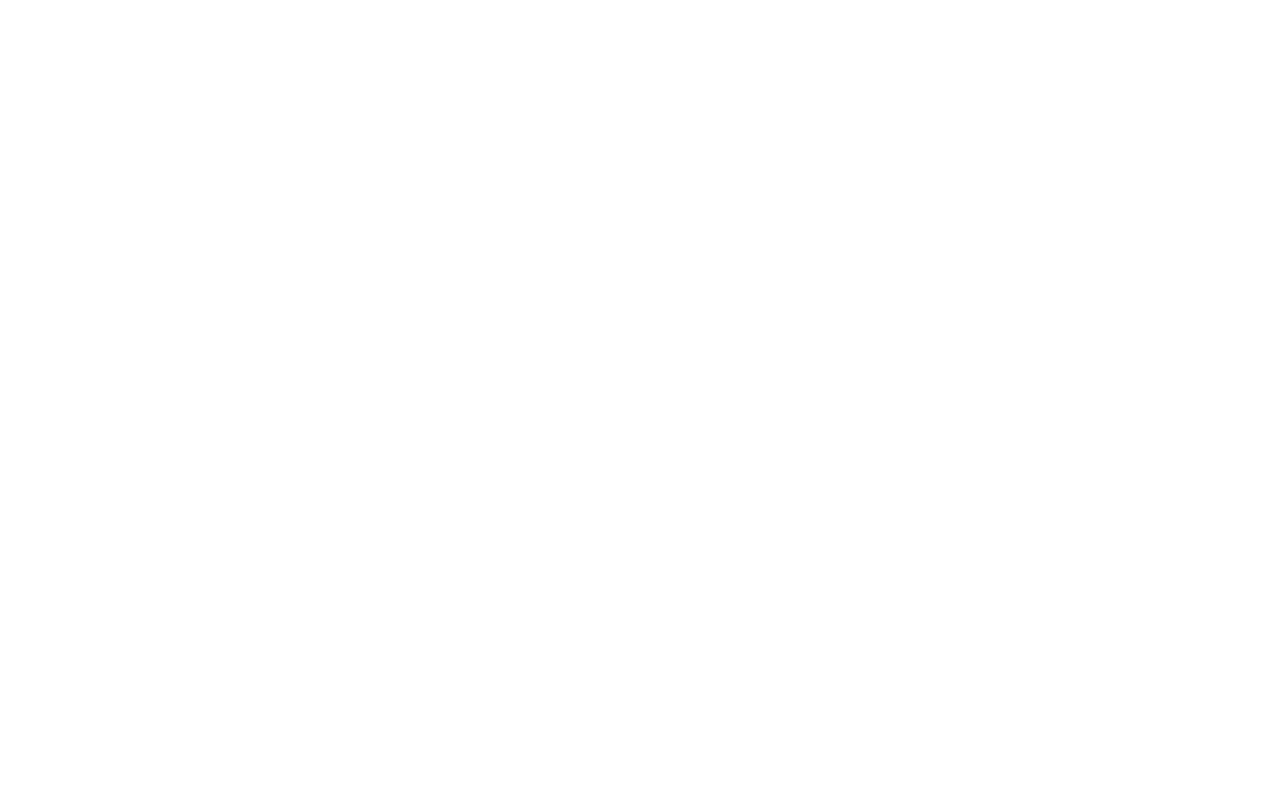
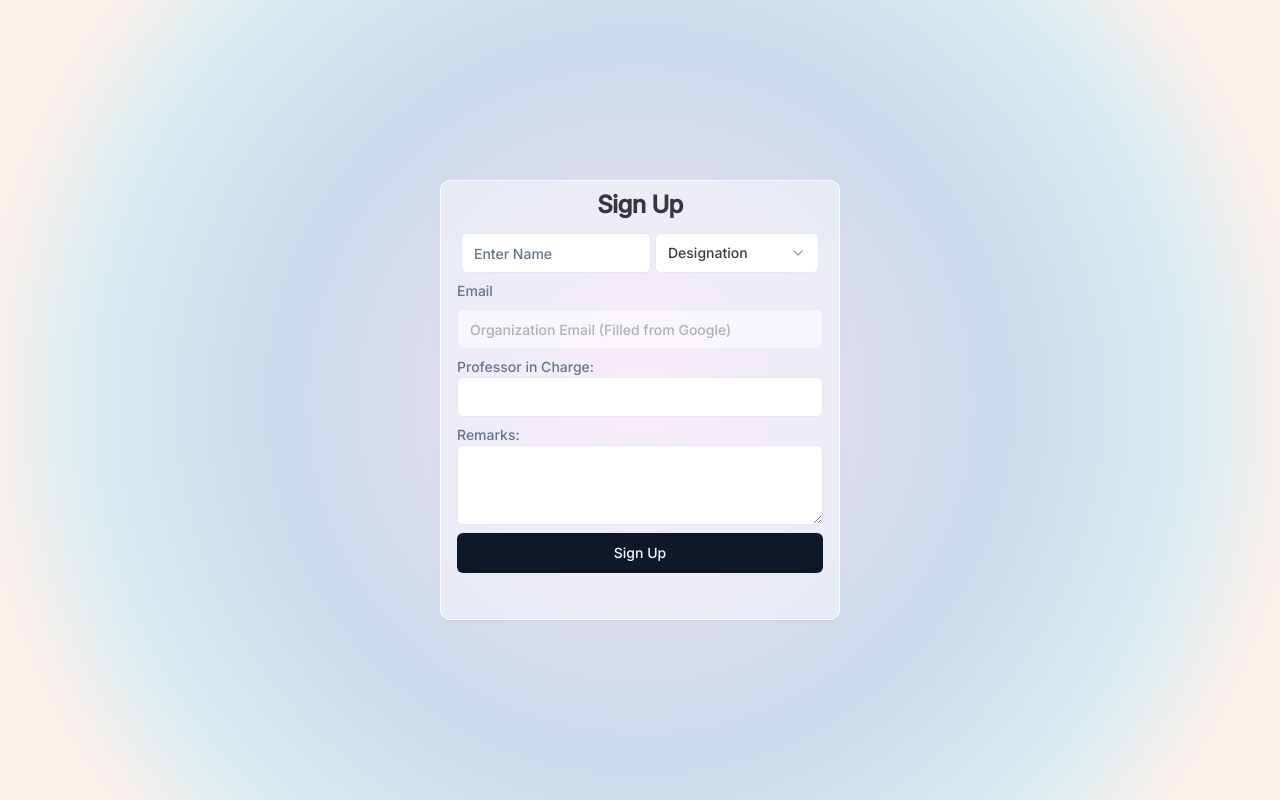
Before and after one commit to plusk-dev/tinkeringlab, a React (Vite) app in the folder frontend/: page /signup in a window 1280 px wide. Before the commit this address had no page. Built offline with nearby package versions, Linux system fonts and the light colour scheme.

Commit message:
Signup page

```diff
--- a/frontend/src/App.tsx
+++ b/frontend/src/App.tsx
@@ -15,6 +15,7 @@
 import Inventory from './Inventory/inventory2';
 import Allreqs from './requests/Allreqs';
 import Land from './requests/Event_edit';
+import Signup from './Login/Signup';
 import EAP from './Landing_Page/Events&projects';
 
 function App() {
@@ -24,6 +25,7 @@
       <Routes>
         <Route path='/' element={<LandingPage />} />
         <Route path='/login' element={<Login />} />
+        <Route path='/signup' element={<Signup />} />
         <Route path='/dashboard' element={<Dashboard />} />
         <Route path='/admin/dashboard' element={<AdminDashboard />} />
         <Route path='/dashboard/booking' element={<Component />} />
--- a/frontend/src/Landing_Page/Events.tsx
+++ b/frontend/src/Landing_Page/Events.tsx
@@ -41,7 +41,7 @@
     })
   }, [])
   return <>
-    <div className="w-full flex flex-col md:flex-row my-10">
+    <div className={`${events.length===0?"hidden":""} w-full flex flex-col md:flex-row mt-10 mb-5`}>
       <Card className=" hidden md:w-1/3 md:block ">
         <CardTitle className=" md:flex md:justify-center md:items-center md:h-full">Events</CardTitle>
       </Card>
--- a/frontend/src/Landing_Page/Members.tsx
+++ b/frontend/src/Landing_Page/Members.tsx
@@ -20,7 +20,7 @@
 	}, [])
   return (
     <>
-      <Card className="">
+      <Card className="mt-5">
         <CardHeader>
           <CardTitle className="text-[#003f87] text-center">Meet our Members</CardTitle>
         </CardHeader>
@@ -32,7 +32,7 @@
               <Person image={ATHARVA} name={"Atharva"} post={"post"} />
               <Person image={Tanisha} name={"Tanisha"} post={"post"} />
               <Person image={khushboo} name={"Khushboo"} post={"post"} />
-              <Person image={Shaurya_gupta} name={"Shaurya"} post={"post"} />
+              <Person image={Shaurya_gupta} name={"Shaurya"} post={"post"}/>
           </div>
 
       </CardContent>
--- a/frontend/src/Login/Login.tsx
+++ b/frontend/src/Login/Login.tsx
@@ -6,14 +6,14 @@
 import { useToast } from "@/components/ui/use-toast"
 import { getTokenFromStorage, getUrl, postUrl, setToken } from "../utils";
 import { useState, useEffect } from "react";
-import { Navigate } from "react-router-dom";
+import { Link, Navigate } from "react-router-dom";
+
 
 
 export default function Login() {
   const { toast } = useToast();
   const [redirect, setRedirect] = useState(false);
   const [level, setLevel] = useState("");
-
   useEffect(() => {
     if (getTokenFromStorage() != null) {
       getUrl("/get_level", {
@@ -39,7 +39,10 @@
           <div className="flex h-1/2 justify-center" >
             <div className="flex flex-col text-center pt-4">
               <GoogleLogin
+              theme="outline"
+              size="large"
                 onSuccess={credentialResponse => {
+
                   if (credentialResponse.credential) {
                     const details: any = jwtDecode(credentialResponse.credential);
                     let info: string[] = details.email.split('@');
@@ -87,6 +90,10 @@
                 }}
               />
               <Button className="mt-3">View as guest</Button>
+
+              <p className="pt-4">Not an IIT Jammu Student? <br/><u><Link to="/signup" className="text-blue-600  hover:cursor-pointer"><strong className="text-blue-600">Sign Up</strong></Link></u></p>
+
+
             </div>
           </div>
         </div>
--- /dev/null
+++ b/frontend/src/Login/Signup.tsx
@@ -0,0 +1,55 @@
+import { Card, CardDescription, CardTitle } from '@/components/ui/card'
+import React, { useState } from 'react'
+import { Select, SelectContent, SelectItem, SelectTrigger, SelectValue } from '@/components/ui/select'
+import { Input } from '@/components/ui/input'
+import { GoogleLogin } from '@react-oauth/google'
+import { jwtDecode } from 'jwt-decode'
+import { Textarea } from '@/components/ui/textarea'
+import { Button } from '@/components/ui/button'
+
+export default function Signup() {
+  const [email, setEmail] = useState()
+  return <>
+    <main className="w-screen h-screen flex items-center justify-center">
+      <Card className="h-[55vh] w-[50vh] info-card px-4 m-4" >
+        <CardTitle className='w-full text-center font-bold mb-4 mt-3'>Sign Up</CardTitle>
+        <div className='flex gap-1 ml-1'>
+          <Input placeholder="Enter Name" className="flex-1"></Input>
+          <div className="flex-1 mr-1">
+            <Select >
+              <SelectTrigger>
+                <SelectValue placeholder="Designation"></SelectValue>
+              </SelectTrigger>
+              <SelectContent>
+                <SelectItem value="intern">Intern</SelectItem>
+                <SelectItem value="other">Other</SelectItem>
+              </SelectContent>
+            </Select>
+
+
+          </div>
+
+        </div>
+        <div className="mt-2 flex flex-col gap-2">
+          <div>
+          <CardDescription className=' flex justify-between'>Email
+            <GoogleLogin onSuccess={(e: any) => setEmail((jwtDecode(JSON.stringify(e.credential)) as any).email)} size='small' /></CardDescription>
+          <Input disabled type='text' placeholder='Organization Email (Filled from Google)' value={email} className='mt-2' />
+
+          </div>
+          <div>
+
+            <CardDescription>Professor in Charge:</CardDescription>
+            <Input type='text' className="w-full"></Input>
+          </div>
+          <div>
+          <CardDescription>Remarks:</CardDescription>
+          <Textarea className='w-full' />
+          </div>
+
+           <Button>Sign Up</Button>
+        </div>
+      </Card>
+    </main>
+  </>
+}
```
